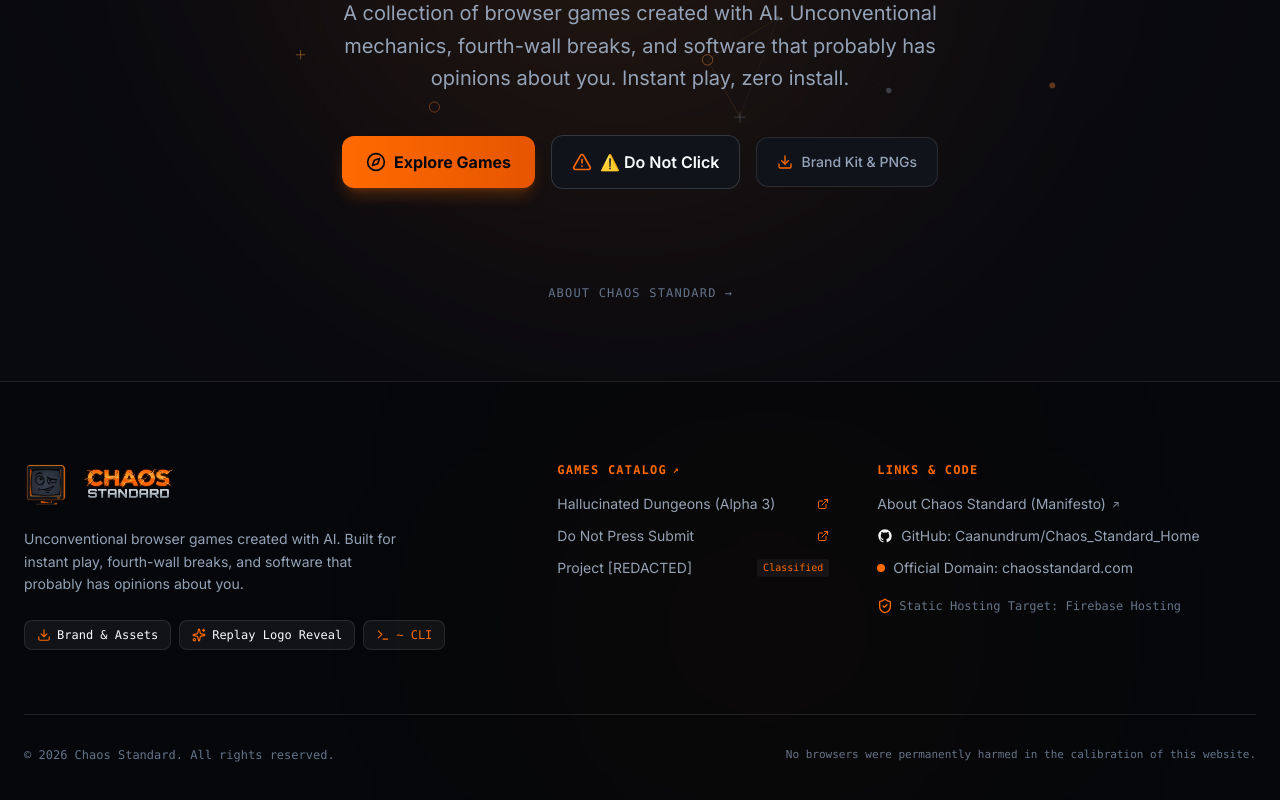
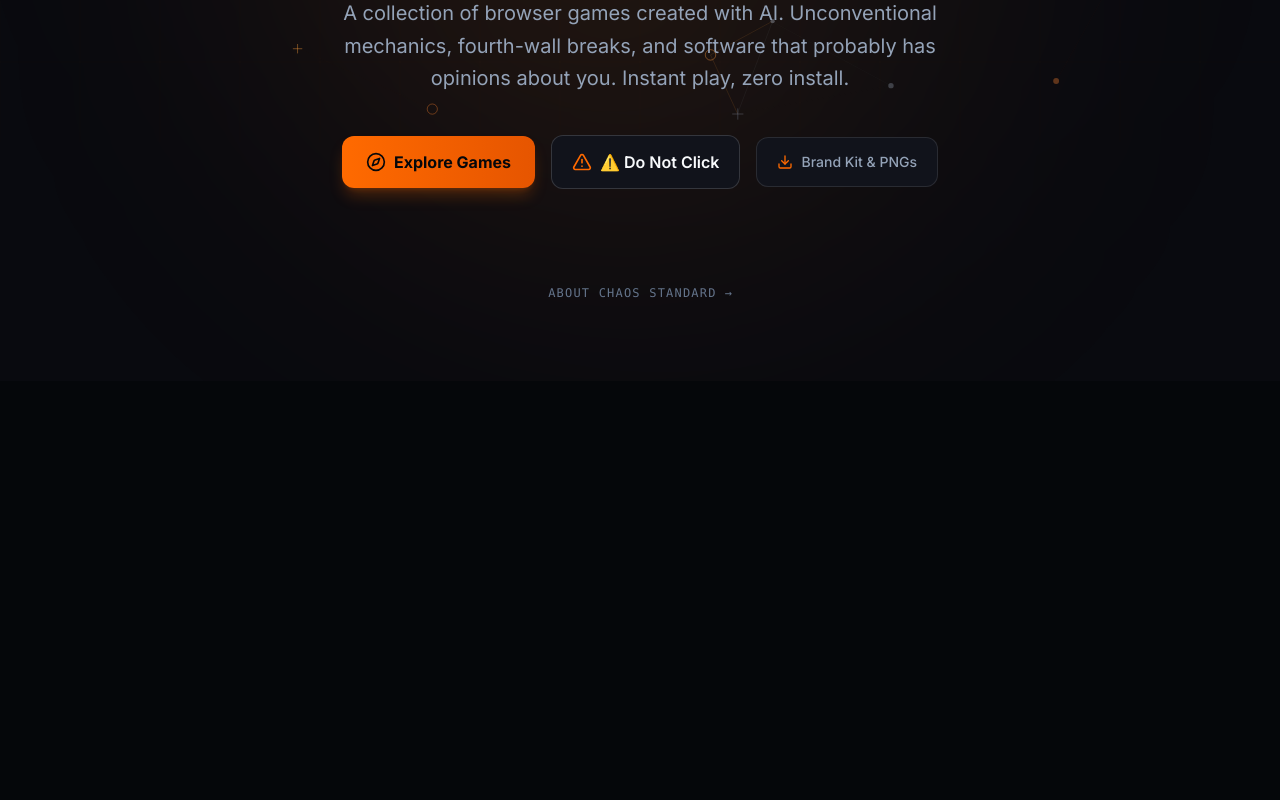
Before and after one commit to Caanundrum/Chaos_Standard_Home, a React (Vite) app: page / in a window 1280 px wide. Shown: the part 658-1458 px from the top of the page. After the commit the page ends 1039 px from the top, so only its background shows below. Built offline with nearby package versions, Linux system fonts and the light colour scheme.

Commit message:
Remove redundant footer from all pages for a clean, zero-clutter experience

```diff
--- a/src/App.tsx
+++ b/src/App.tsx
@@ -4,7 +4,6 @@
 import { HeroSection } from './components/hero/HeroSection'
 import { GameCatalogSection } from './components/games/GameCatalogSection'
 import { PhilosophySection } from './components/philosophy/PhilosophySection'
-import { Footer } from './components/footer/Footer'
 import { BrandAssetsModal } from './components/brand/BrandAssetsModal'
 import { ChaosTerminal } from './components/terminal/ChaosTerminal'
 import { StudioSplashReveal } from './components/splash/StudioSplashReveal'
@@ -160,14 +159,6 @@
         )}
       </main>
 
-      {/* Master Studio Footer */}
-      <Footer
-        onOpenBrandKit={() => setBrandKitOpen(true)}
-        onOpenTerminal={() => setTerminalOpen(true)}
-        onReplaySplash={handleReplaySplash}
-        onNavigate={handleNavigate}
-      />
-
       {/* Interactive Brand Assets Viewer Modal */}
       <BrandAssetsModal
         isOpen={brandKitOpen}
```
